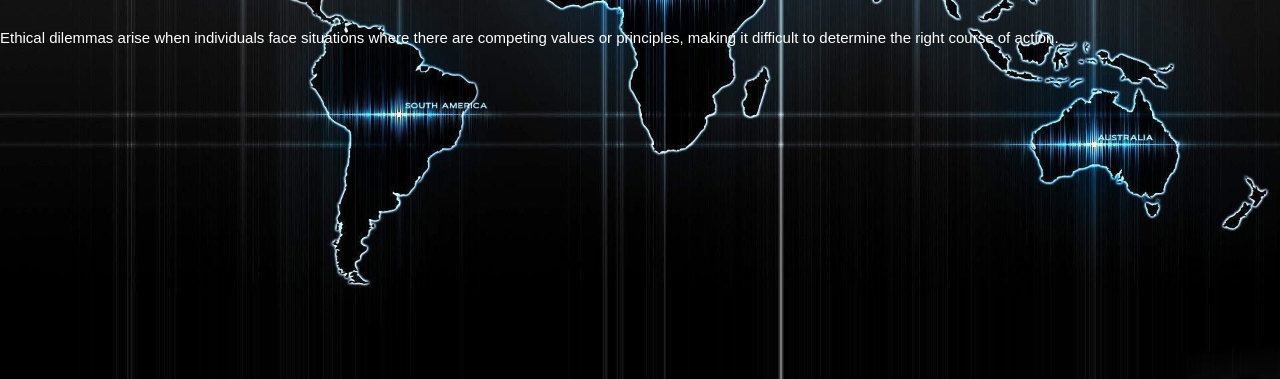
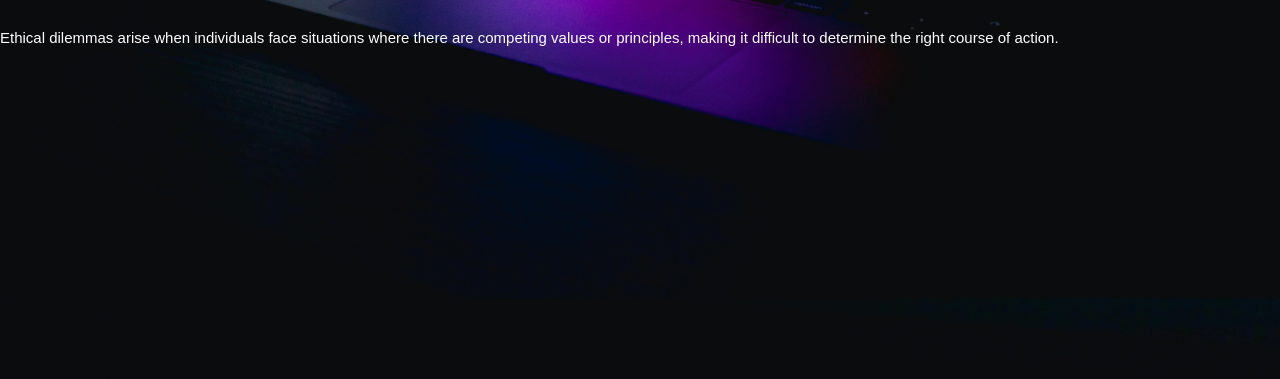
Before and after one commit to Jhunwhindel/dumanon, a plain HTML site: page index.html in a window 1280 px wide. Shown: the part 421-800 px from the top of the page. Drawn offline with Linux system fonts and the light colour scheme.

Commit message:
Update style.css

```diff
--- a/style.css
+++ b/style.css
@@ -16,7 +16,7 @@ body{
     height: 100%;
     width: 100%;
     min-height: 100vh;
-    background-image: url(wp7043548.jpg);
+    background-image: url(20.jpg);
     background-size: 100%;
     background-repeat: no repeat;
 }
```
